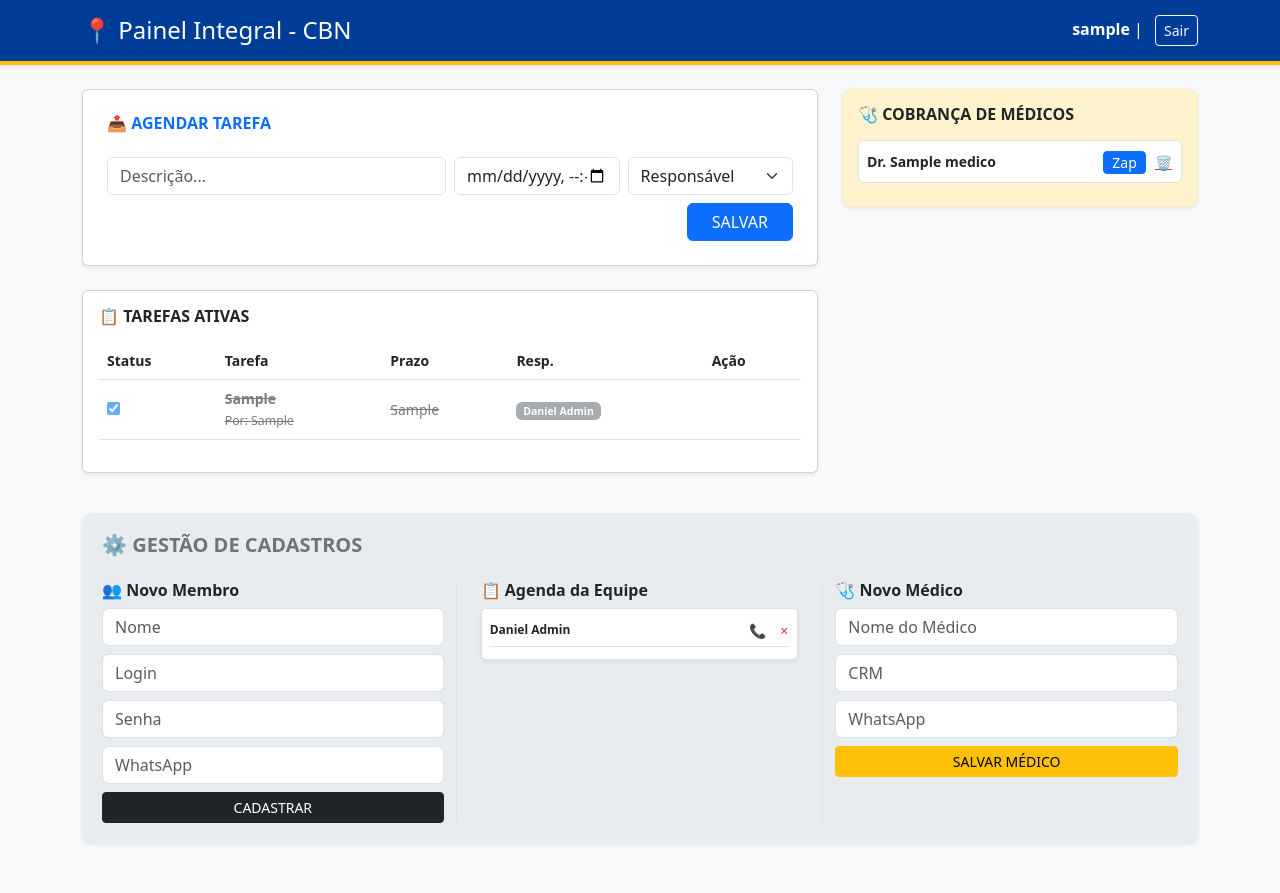
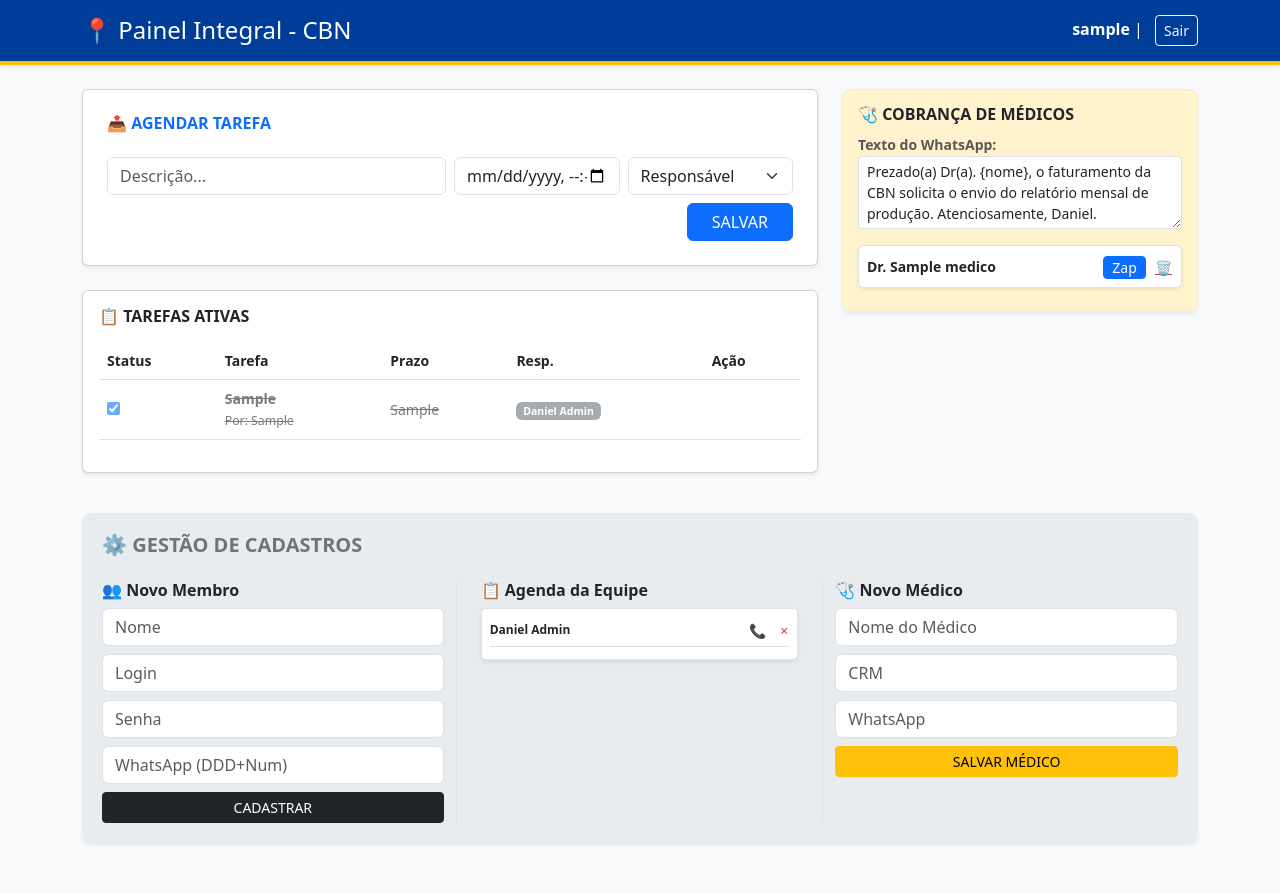
Before and after one commit to DaanielSousa/meu-backend-python, a Flask app: page /painel in a window 1280 px wide. Run offline with Flask 3, Linux system fonts and the light colour scheme; the visitor is signed in with stand-in values (Sample User, id 1); data comes from the database, SQL or seed files in the repository; tables that the repository leaves empty hold one stand-in row (values such as "Sample post").

Commit message:
Update WhatsApp message and button labels

```diff
--- a/templates/index.html
+++ b/templates/index.html
@@ -45,7 +45,13 @@
             <div class="col-md-4">
                 <div class="secao-medico shadow-sm mb-4">
                     <h6 class="fw-bold text-dark">🩺 COBRANÇA DE MÉDICOS</h6>
-                    <div id="lista-medicos-cobranca" class="mt-3"></div>
+
+                    <div class="mt-2 mb-3">
+                        <label class="small fw-bold text-muted">Texto do WhatsApp:</label>
+                        <textarea id="msg-padrao-medico" class="form-control form-control-sm" rows="3">Prezado(a) Dr(a). {nome}, o faturamento da CBN solicita o envio do relatório mensal de produção. Atenciosamente, Daniel.</textarea>
+                    </div>
+
+                    <div id="lista-medicos-cobranca"></div>
                 </div>
             </div>
         </div>
@@ -58,7 +64,7 @@
                     <input type="text" id="eq-nome" class="form-control mb-2" placeholder="Nome">
                     <input type="text" id="eq-user" class="form-control mb-2" placeholder="Login">
                     <input type="password" id="eq-senha" class="form-control mb-2" placeholder="Senha">
-                    <input type="text" id="eq-zap" class="form-control mb-2" placeholder="WhatsApp">
+                    <input type="text" id="eq-zap" class="form-control mb-2" placeholder="WhatsApp (DDD+Num)">
                     <button onclick="cadastrarEquipe()" class="btn btn-sm btn-dark w-100">CADASTRAR</button>
                 </div>
 
@@ -98,7 +104,7 @@
                     <td><b>${t.tarefa}</b><br><small>Por: ${t.autor}</small></td>
                     <td>${t.data}</td>
                     <td><span class="badge bg-secondary">${t.nome_resp || 'Geral'}</span></td>
-                    <td>${!isC && t.zap_resp ? `<button onclick="zap('${t.zap_resp}', '${t.tarefa}')" class="btn btn-sm btn-success">Zap</button>` : ''}</td>
+                    <td>${!isC && t.zap_resp ? `<button onclick="zap('${t.zap_resp}', '${t.tarefa}')" class="btn btn-sm btn-success py-0">Zap</button>` : ''}</td>
                 </tr>`;
             });
 
@@ -108,11 +114,11 @@
             const divM = document.getElementById('lista-medicos-cobranca');
             divM.innerHTML = medicos.length ? '' : '<p class="text-muted small">Vazio.</p>';
             medicos.forEach(m => {
-                divM.innerHTML += `<div class="bg-white p-2 mb-2 rounded border d-flex justify-content-between align-items-center">
+                divM.innerHTML += `<div class="bg-white p-2 mb-2 rounded border d-flex justify-content-between align-items-center shadow-sm">
                     <small><b>Dr. ${m.nome}</b></small>
                     <div>
                         <button onclick="zapMedico('${m.zap}', '${m.nome}')" class="btn btn-sm btn-primary py-0">Zap</button>
-                        <button onclick="removerMedico(${m.id})" class="btn btn-sm btn-link text-danger p-0 ms-1">🗑️</button>
+                        <button onclick="removerMedico(${m.id})" class="btn btn-sm btn-link text-danger p-0 ms-1" title="Excluir">🗑️</button>
                     </div>
                 </div>`;
             });
@@ -130,10 +136,16 @@
                     <small style="font-size: 0.75rem"><b>${e.nome}</b></small>
                     <div>
                         <button onclick="zap('${e.whatsapp}', 'Olá!')" class="btn btn-sm p-0 text-success">📞</button>
-                        <button onclick="removerEquipe(${e.id})" class="btn btn-sm p-0 text-danger ms-2">×</button>
+                        <button onclick="removerEquipe(${e.id})" class="btn btn-sm p-0 text-danger ms-2" title="Remover">×</button>
                     </div>
                 </div>`;
             });
+        }
+
+        function zapMedico(n, nome) {
+            let texto = document.getElementById('msg-padrao-medico').value;
+            texto = texto.replace('{nome}', nome);
+            window.open(`https://api.whatsapp.com/send?phone=55${n}&text=${encodeURIComponent(texto)}`, '_blank');
         }
 
         async function cadastrarMedico() {
@@ -143,7 +155,7 @@
         }
 
         async function removerMedico(id) {
-            if(confirm("Excluir este médico?")) {
+            if(confirm("Excluir este médico permanentemente?")) {
                 await fetch(`/deletar_medico/${id}`, {method:'DELETE'});
                 carregarTudo();
             }
@@ -156,7 +168,7 @@
         }
 
         async function removerEquipe(id) {
-            if(confirm("Excluir este membro?")) {
+            if(confirm("Remover este membro da equipe?")) {
                 await fetch(`/deletar_equipe/${id}`, {method:'DELETE'});
                 carregarTudo();
             }
@@ -170,7 +182,6 @@
         }
 
         function zap(n, m) { window.open(`https://api.whatsapp.com/send?phone=55${n}&text=${encodeURIComponent(m)}`, '_blank'); }
-        function zapMedico(n, nome) { window.open(`https://api.whatsapp.com/send?phone=55${n}&text=${encodeURIComponent('Prezado Dr. ' + nome + ', faturamento CBN solicita relatório mensal.')}`, '_blank'); }
         async function status(id, s) { await fetch(`/atualizar_status/${id}`, {method:'POST', headers:{'Content-Type':'application/json'}, body:JSON.stringify({status:s})}); carregarTudo(); }
 
         carregarTudo();
```
